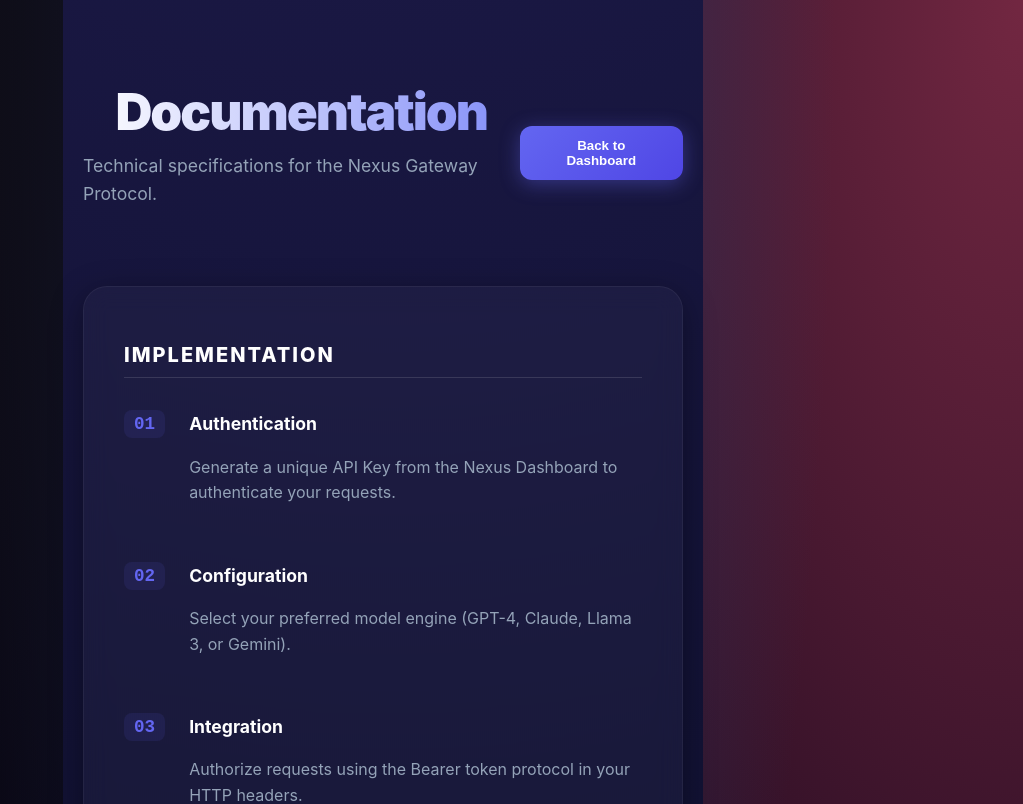
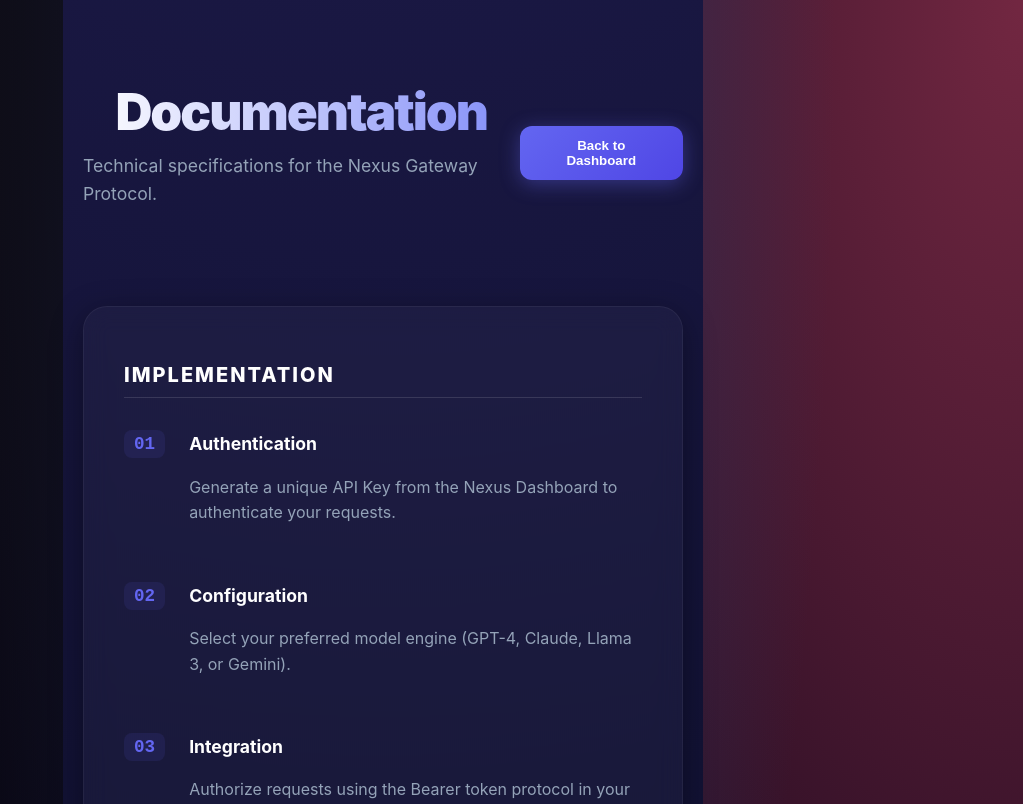
Before and after one commit to ANANDSUNNY0899/nexus-frontend, a Next.js app: page /docs in a window 1280 px wide. Shown: the top 804 px of the page, without its empty margins (257-1280 px from the left). Built offline with nearby package versions, Linux system fonts and the light colour scheme.

Commit message:
Updated the page

```diff
--- a/app/docs/page.tsx
+++ b/app/docs/page.tsx
@@ -5,7 +5,7 @@ import Link from "next/link";
 export default function Docs() {
   return (
     <div className="main-wrapper" style={{
-        minHeight: '100vh',
+        minHeight: '1200px',
         padding: '80px 20px',
         // --- LANDING PAGE BACKGROUND DNA ---
         background: 'radial-gradient(circle at 50% -20%, #1e1b4b 0%, #020617 100%)',
@@ -19,7 +19,7 @@ export default function Docs() {
             display: 'flex',
             justifyContent: 'space-between',
             alignItems: 'center',
-            marginBottom: '60px'
+            marginBottom: '80px'
         }}>
           <div>
               <h1 style={{
--- a/package.json
+++ b/package.json
@@ -10,6 +10,7 @@
   },
   "dependencies": {
     "@vercel/analytics": "^1.6.1",
+    "lucide-react": "^0.562.0",
     "next": "^16.1.1",
     "react": "19.2.1",
     "react-dom": "19.2.1",
```
Also changed, not shown: 1 other file (tests, documents, lock files or other folders).
